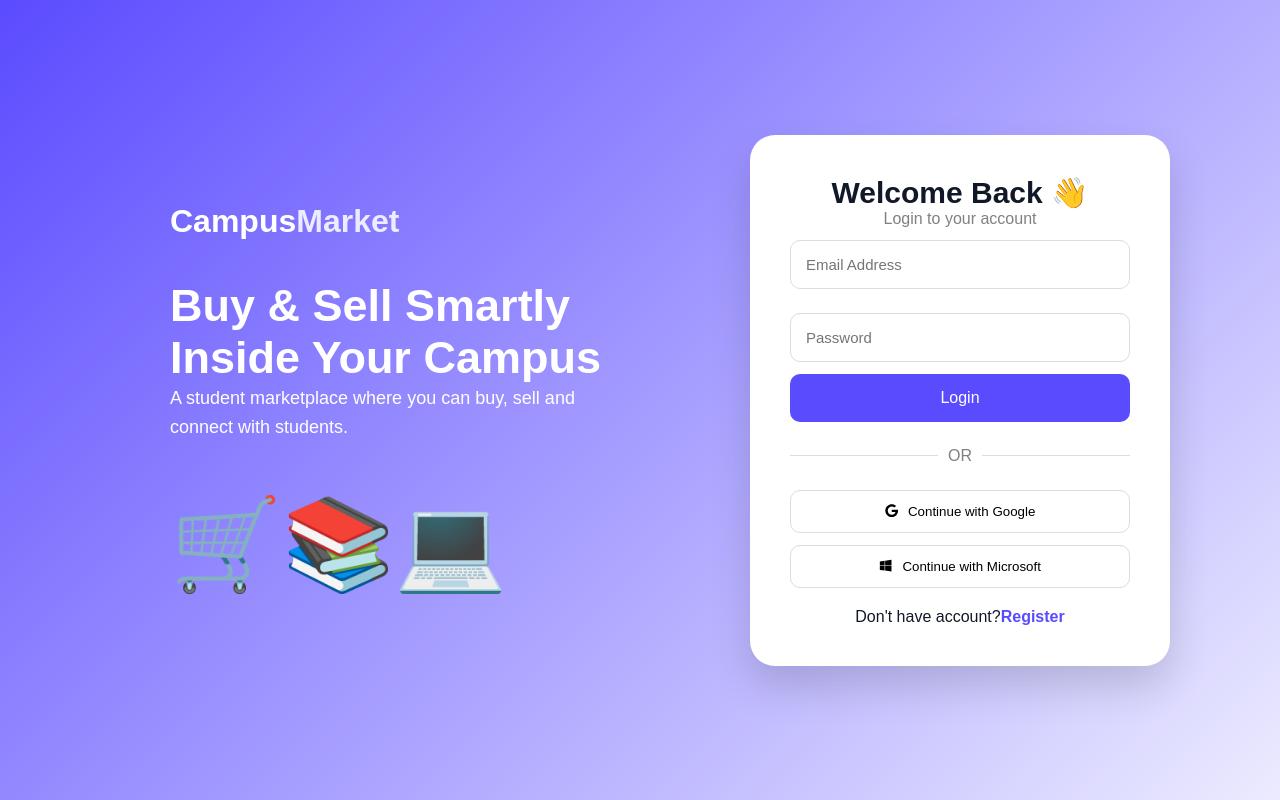
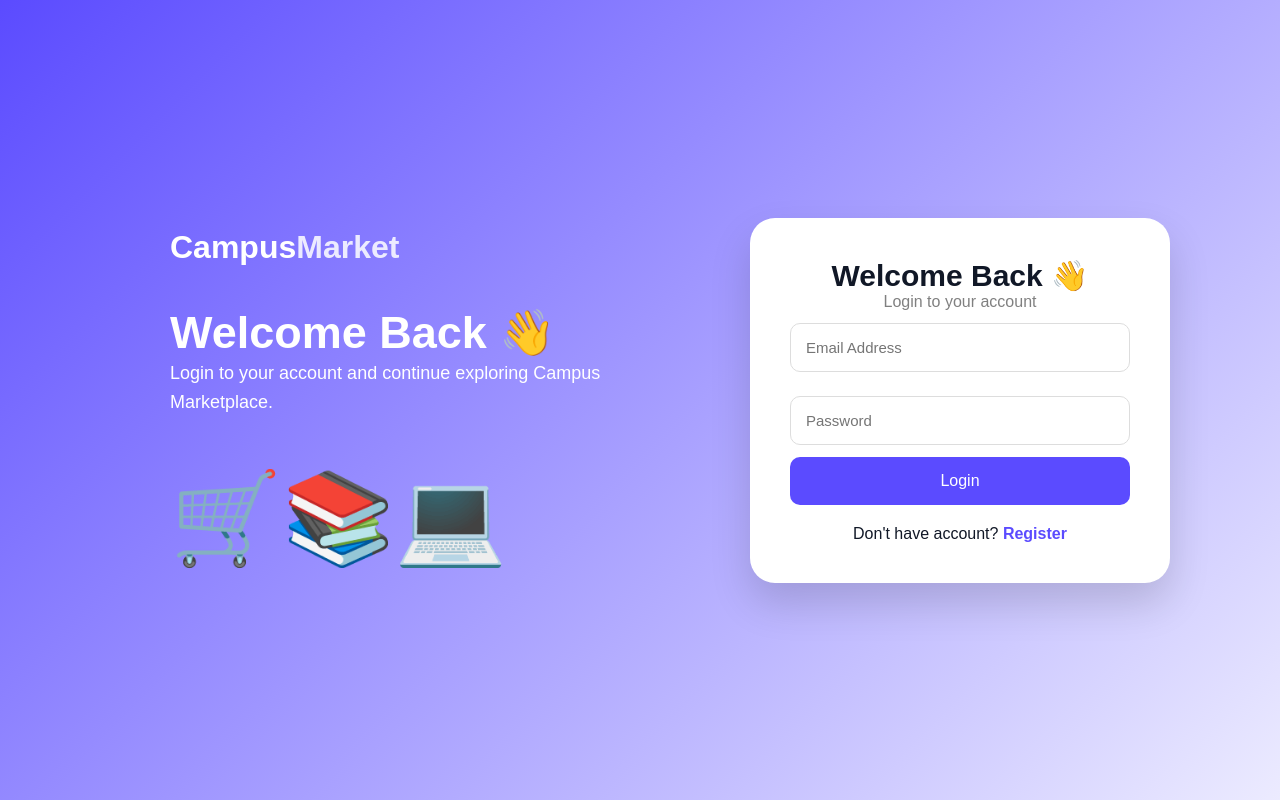
Before and after one commit to samikshaukrande-lang/campus-marketplace, a React (Vite) app in the folder client/: page / in a window 1280 px wide. Built offline with nearby package versions, Linux system fonts and the light colour scheme.

Commit message:
Remove Google and Microsoft login

```diff
--- a/client/src/pages/Auth/Login.jsx
+++ b/client/src/pages/Auth/Login.jsx
@@ -1,7 +1,7 @@
+
 import React, { useState } from "react";
 import "./Login.css";
 
-import { FaGoogle, FaWindows } from "react-icons/fa";
 import { Link, useNavigate } from "react-router-dom";
 import axios from "axios";
 
@@ -29,23 +29,29 @@ const Login = () => {
                 }
             );
 
-            // Save Token
-            localStorage.setItem("token", response.data.token);
+            console.log(response.data);
 
-            // Save User
+            localStorage.setItem(
+                "token",
+                response.data.token
+            );
+
             localStorage.setItem(
                 "user",
                 JSON.stringify(response.data.user)
             );
 
-            alert("Login Successful ✅");
+            alert("Login Successful");
 
             navigate("/dashboard");
 
         } catch (error) {
 
+            console.log("Login Error:", error);
+
             alert(
-                error.response?.data?.message || "Login Failed"
+                error.response?.data?.message ||
+                "Login Failed"
             );
 
         }
@@ -56,115 +62,73 @@ const Login = () => {
 
         <div className="auth-container">
 
-            {/* Left Illustration */}
-
             <div className="auth-left">
 
                 <div className="brand">
-
-                    Campus
-                    <span>Market</span>
-
+                    Campus<span>Market</span>
                 </div>
 
                 <h1>
-
-                    Buy & Sell Smartly
-                    <br />
-                    Inside Your Campus
-
+                    Welcome Back 👋
                 </h1>
 
                 <p>
-
-                    A student marketplace where you can
-                    buy, sell and connect with students.
-
+                    Login to your account and
+                    continue exploring Campus Marketplace.
                 </p>
 
                 <div className="illustration">
-
                     🛒📚💻
-
                 </div>
 
             </div>
 
-            {/* Login Card */}
 
             <div className="auth-card">
 
                 <h2>
-
                     Welcome Back 👋
-
                 </h2>
 
                 <p className="subtitle">
+                    Login to your account
+                </p>
 
-                    Login to your account
-
-                </p>
 
                 <input
                     type="email"
                     placeholder="Email Address"
                     value={email}
-                    onChange={(e) => setEmail(e.target.value)}
+                    onChange={(e) =>
+                        setEmail(e.target.value)
+                    }
                 />
+
 
                 <input
                     type="password"
                     placeholder="Password"
                     value={password}
-                    onChange={(e) => setPassword(e.target.value)}
+                    onChange={(e) =>
+                        setPassword(e.target.value)
+                    }
                 />
+
 
                 <button
                     className="main-btn"
                     onClick={handleLogin}
                 >
-
                     Login
-
                 </button>
 
-                <div className="divider">
-
-                    <span></span>
-                    OR
-                    <span></span>
-
-                </div>
-
-                <button className="social google">
-
-                    <FaGoogle />
-
-                    Continue with Google
-
-                </button>
-
-                <button className="social microsoft">
-
-                    <FaWindows />
-
-                    Continue with Microsoft
-
-                </button>
 
                 <p className="bottom-text">
 
-                    Don't have account?
+                    Don't have account?{" "}
 
                     <Link to="/register">
-
-                        <span>
-
-                            Register
-
-                        </span>
-
+                        <span>Register</span>
                     </Link>
 
                 </p>
```
